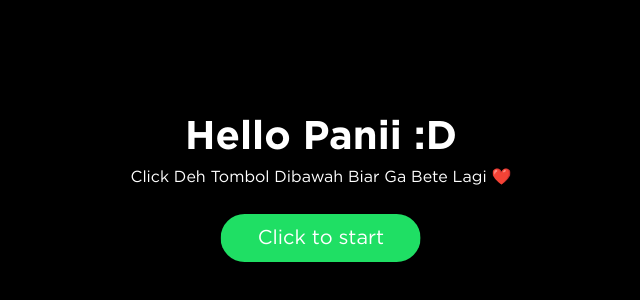
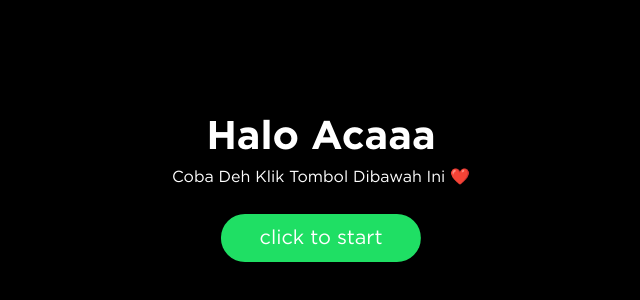
Before and after one commit to Ridhookas/spotifly, a plain HTML site: page index.html in a window 1280 px wide. Shown: the part 214-514 px from the top of the page, without its empty margins (319-959 px from the left). Drawn offline with nearby package versions, Linux system fonts and the light colour scheme.

Commit message:
update index.html

```diff
--- a/index.html
+++ b/index.html
@@ -18,15 +18,13 @@
 <body class="bg-black text-white">
     <div class="container">
         <div class="position-absolute top-50 start-50 translate-middle">
-            <h1 class="text-center" data-aos="zoom-in" data-aos-delay="200">Hello Panii :D</h1>
-            <p class="f-light text-center" data-aos="zoom-in" data-aos-delay="400">Click Deh Tombol Dibawah Biar Ga
-                Bete
-                Lagi
+            <h1 class="text-center" data-aos="zoom-in" data-aos-delay="200">Halo Acaaa</h1>
+            <p class="f-light text-center" data-aos="zoom-in" data-aos-delay="400">Coba Deh Klik Tombol Dibawah Ini
                 ❤️
             </p>
             <a href="home.html" class="btn btn-start mx-auto btn-lg d-block mt-4" data-aos="fade-up"
                 data-aos-delay="600">
-                Click to start
+                click to start
             </a>
         </div>
     </div>
```
